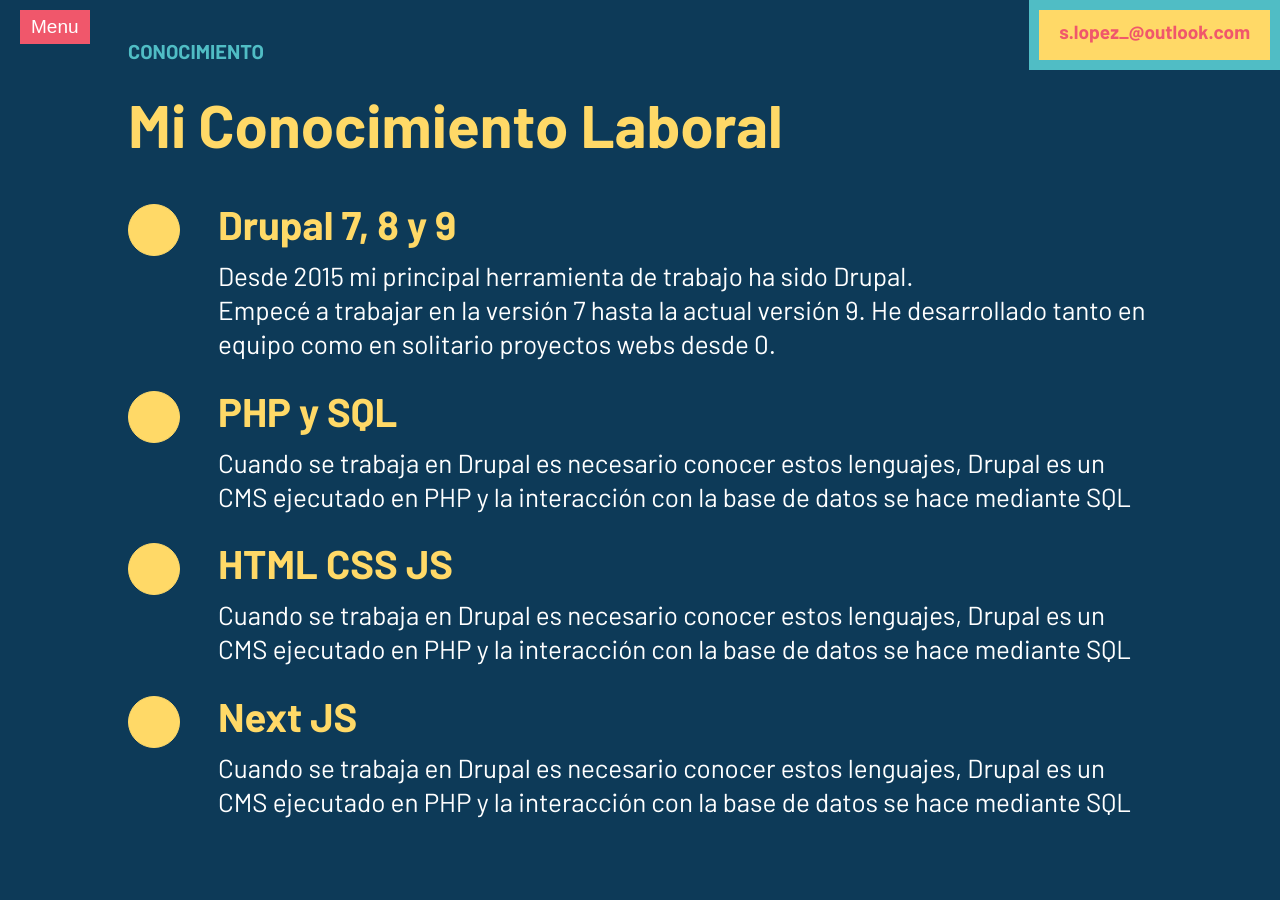
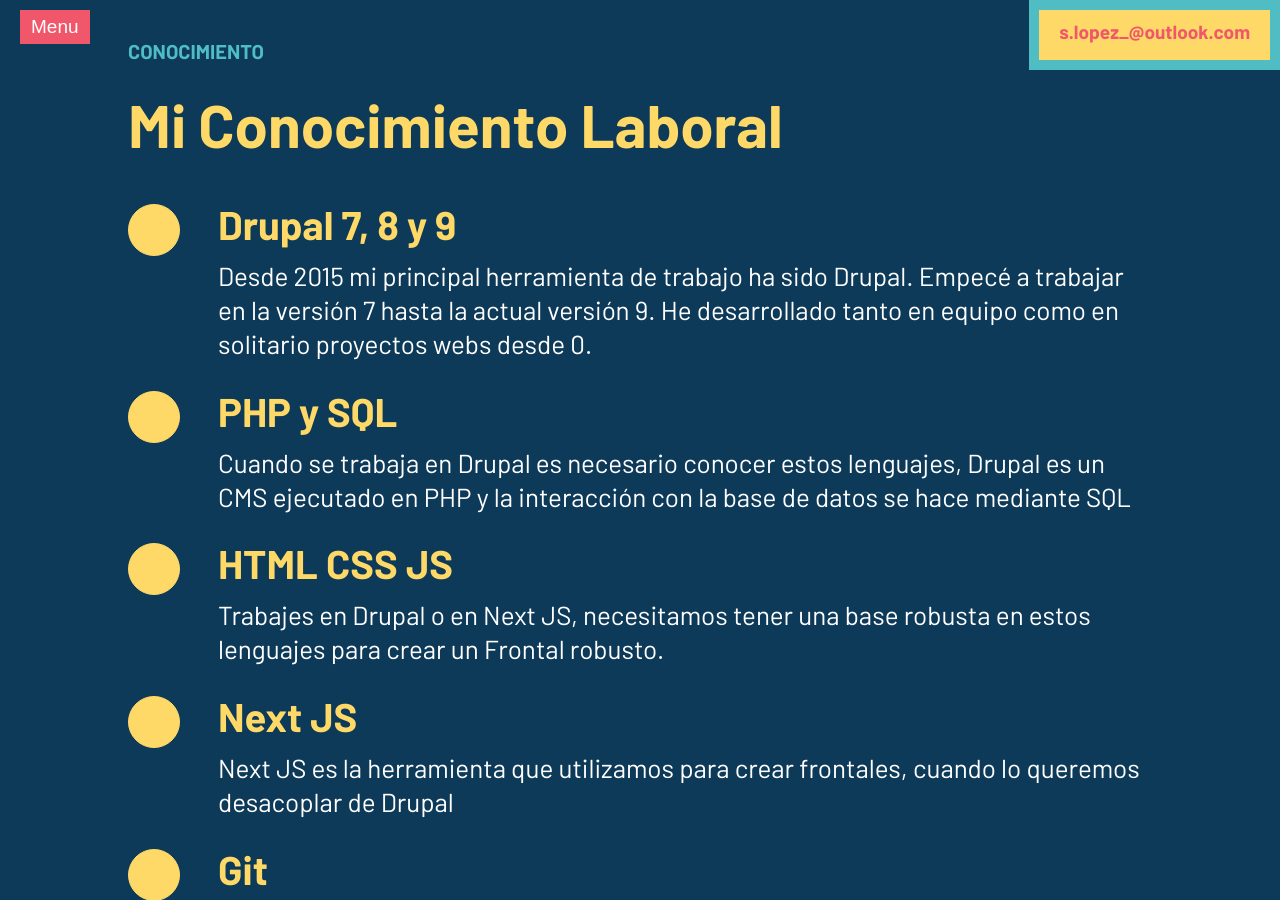
Before and after one commit to santilopezpavon/santilopezweb, a Jekyll site: the page built from index.markdown, in a window 1280 px wide and 900 px high, scrolled down 4108 px. Built offline with Jekyll 4.4.1, drawn with Linux system fonts in a browser that asks for light colours; some of the changed text lies outside the part shown.

Commit message:
completar conocimiento laboral

```diff
--- a/_includes/blocs/aficionesrelacionadas.html
+++ b/_includes/blocs/aficionesrelacionadas.html
@@ -32,7 +32,7 @@
     entry2=entryArray%}
 </div>
 {% assign entryArray = "" | split: ',' %}
-{% assign entryArray = entryArray | push: "Todo mi trabajo de investigación mayormente lo desenvuelvo a través de Node JS, porque me gusta JavaScript." %}
+{% assign entryArray = entryArray | push: "Todo mi trabajo de investigación mayormente lo desenvuelvo a través de Node JS." %}
 
 <div class="mb-30">
     {%
--- a/_includes/blocs/conocimiento.html
+++ b/_includes/blocs/conocimiento.html
@@ -10,8 +10,7 @@
     alt="Drupal"
     title="Drupal 7, 8 y 9"
     text="
-    Desde 2015 mi principal herramienta de trabajo ha sido Drupal. <br/>
-    Empecé a trabajar en la versión 7 hasta la actual versión 9. He desarrollado tanto en equipo como en solitario proyectos webs desde 0.<br/>
+    Desde 2015 mi principal herramienta de trabajo ha sido Drupal. Empecé a trabajar en la versión 7 hasta la actual versión 9. He desarrollado tanto en equipo como en solitario proyectos webs desde 0.<br/>
     "
 %}
 </div>
@@ -32,7 +31,7 @@
     alt="Drupal"
     title="HTML CSS JS"
     text="
-    Cuando se trabaja en Drupal es necesario conocer estos lenguajes, Drupal es un CMS ejecutado en PHP y la interacción con la base de datos se hace mediante SQL"
+    Trabajes en Drupal o en Next JS, necesitamos tener una base robusta en estos lenguajes para crear un Frontal robusto."
     %}</div>
     <div class="mb-30">
 
@@ -41,5 +40,14 @@
             alt="Drupal"
             title="Next JS"
             text="
-            Cuando se trabaja en Drupal es necesario conocer estos lenguajes, Drupal es un CMS ejecutado en PHP y la interacción con la base de datos se hace mediante SQL"
+            Next JS es la herramienta que utilizamos para crear frontales, cuando lo queremos desacoplar de Drupal"
             %}</div>
+            <div class="mb-30">
+
+                {%
+                    include blockWithImg.html
+                    alt="Drupal"
+                    title="Git"
+                    text="
+                    Un requisito indispensable en el desarrollo es el uso de un sistema de control de versiones, en nuestro caso utilizamos GIT."
+                    %}</div>
```
